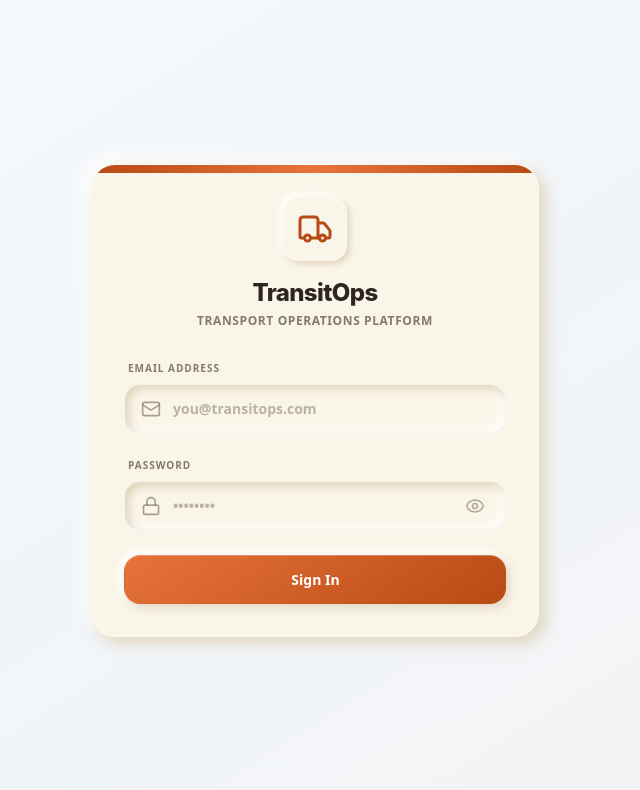
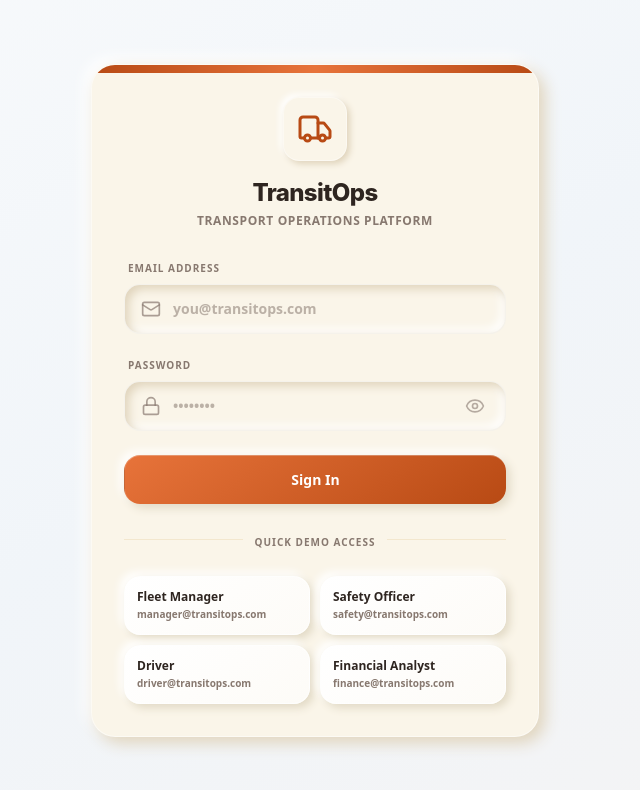
Before and after one commit to TirupMehta/TransitOps, a React (Vite) app in the folder apps/web/: page / in a window 1280 px wide. Shown: the top 790 px of the page, without its empty margins (325-965 px from the left). Built offline with nearby package versions, Linux system fonts and the light colour scheme.

Commit message:
Re-add and style demo credentials selector in LoginCard to match neumorphic theme

```diff
--- a/apps/web/src/components/auth/LoginCard.tsx
+++ b/apps/web/src/components/auth/LoginCard.tsx
@@ -6,6 +6,13 @@ import { Truck, Lock, Mail, AlertCircle, Eye, EyeOff, Loader2 } from 'lucide-rea
 interface LoginCardProps {
   onLoginSuccess: (user: User, token: string) => void;
 }
+
+const DEMO_CREDENTIALS = [
+  { label: 'Fleet Manager', email: 'manager@transitops.com' },
+  { label: 'Safety Officer', email: 'safety@transitops.com' },
+  { label: 'Driver', email: 'driver@transitops.com' },
+  { label: 'Financial Analyst', email: 'finance@transitops.com' },
+];
 
 export const LoginCard: React.FC<LoginCardProps> = ({ onLoginSuccess }) => {
   const [email, setEmail] = useState('');
@@ -32,6 +39,12 @@ export const LoginCard: React.FC<LoginCardProps> = ({ onLoginSuccess }) => {
     } finally {
       setLoading(false);
     }
+  };
+
+  const handleQuickSelect = (demoEmail: string) => {
+    setEmail(demoEmail);
+    setPassword('password');
+    setError(null);
   };
 
   return (
@@ -118,6 +131,35 @@ export const LoginCard: React.FC<LoginCardProps> = ({ onLoginSuccess }) => {
           )}
         </button>
       </form>
+
+      {/* Divider */}
+      <div className="relative my-6 text-center">
+        <div className="absolute inset-0 flex items-center">
+          <div className="w-full border-t border-[#eedebd]/60"></div>
+        </div>
+        <span className="relative bg-[#faf5e9] px-3 text-[10px] font-extrabold uppercase tracking-widest text-[#87786f]">
+          Quick Demo Access
+        </span>
+      </div>
+
+      {/* Demo Accounts Select */}
+      <div className="grid grid-cols-2 gap-2.5">
+        {DEMO_CREDENTIALS.map((demo) => (
+          <button
+            key={demo.email}
+            type="button"
+            onClick={() => handleQuickSelect(demo.email)}
+            className="flex flex-col text-left p-3 rounded-2xl transition-all cursor-pointer group neumorph-btn-vanilla"
+          >
+            <span className="text-xs font-extrabold text-[#2e2520] group-hover:text-[#b84a14] transition-colors">
+              {demo.label}
+            </span>
+            <span className="text-[10px] text-[#87786f] font-semibold truncate mt-0.5 select-all">
+              {demo.email}
+            </span>
+          </button>
+        ))}
+      </div>
     </div>
   );
 };
```
